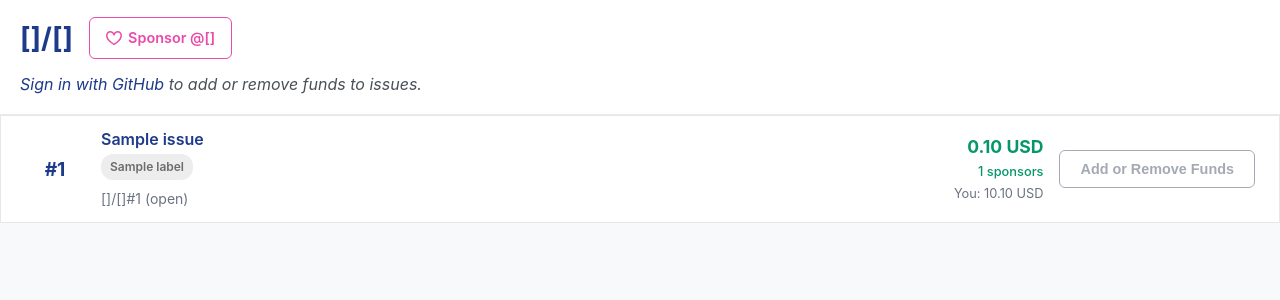
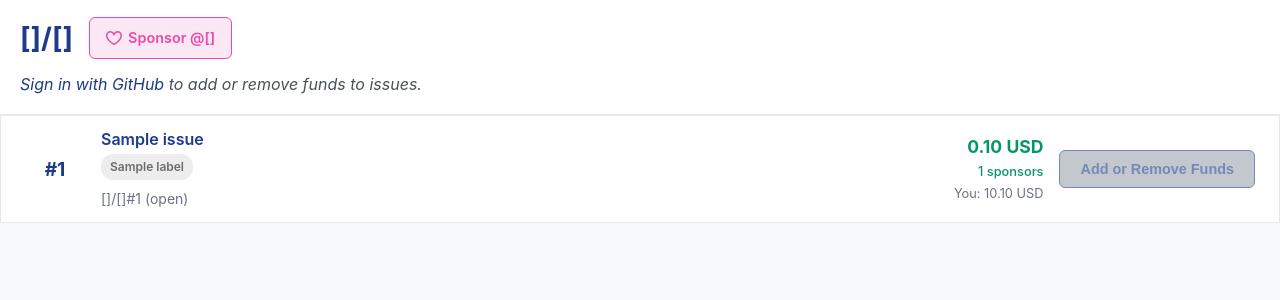
Before and after one commit to benvvalk/sponsoredissues.org-deploy, a Django app: template sponsoredissues/templates/repo_issues.html in a window 1280 px wide. Shown: the part 41-341 px from the top of the page. Run offline with Django 5.2, Linux system fonts and the light colour scheme; the template is opened without the code that fills it: most values are stand-ins (such as "Sample title", 1, 10 or a date in 2020); data that the repository does not hold is empty.

Commit message:
repo_issue: change buttons to dark text on light background [style]
I felt that the old style of the "Add or Remove Funds" button (large
dark blue button with white text) was too intense/eye-catching.

Also, this commit makes the styling of the GitHub Sponsors button and
the "Add or Remove Funds" buttons consistent, which makes the web page
look more harmonious overall. Previously, the GitHub Sponsors button
was an outline style, with dark pink text and border on white
background, and the "Add or Remove Funds button" was an inverted text
style, with white text on a dark blue background.

```diff
--- a/sponsoredissues/templates/repo_issues.html
+++ b/sponsoredissues/templates/repo_issues.html
@@ -39,7 +39,7 @@
     }
 
     .sponsor-btn {
-        background: white;
+        background: #ea4aaa22;
         color: #ea4aaa;
         border: 1px solid #ea4aaa;
         padding: 8px 16px;
@@ -213,8 +213,8 @@
     }
 
     .donate-btn {
+        background: #1e3a8a22;
         color: #1e3a8a;
-        background: white;
         border: 1px solid #1e3a8a;
         padding: 10px 20px;
         border-radius: 6px;
@@ -225,15 +225,13 @@
     }
 
     .donate-btn:hover {
-        background: #1e3a8a;
+        background: #1e40af;
         color: white;
         transform: translateY(-1px);
     }
 
     .donate-btn:disabled {
-        background: white;
-        color: #6b7280;
-        border: 1px solid #6b7280;
+        background: #9ca3af;
         cursor: not-allowed;
         opacity: 0.6;
     }
```
